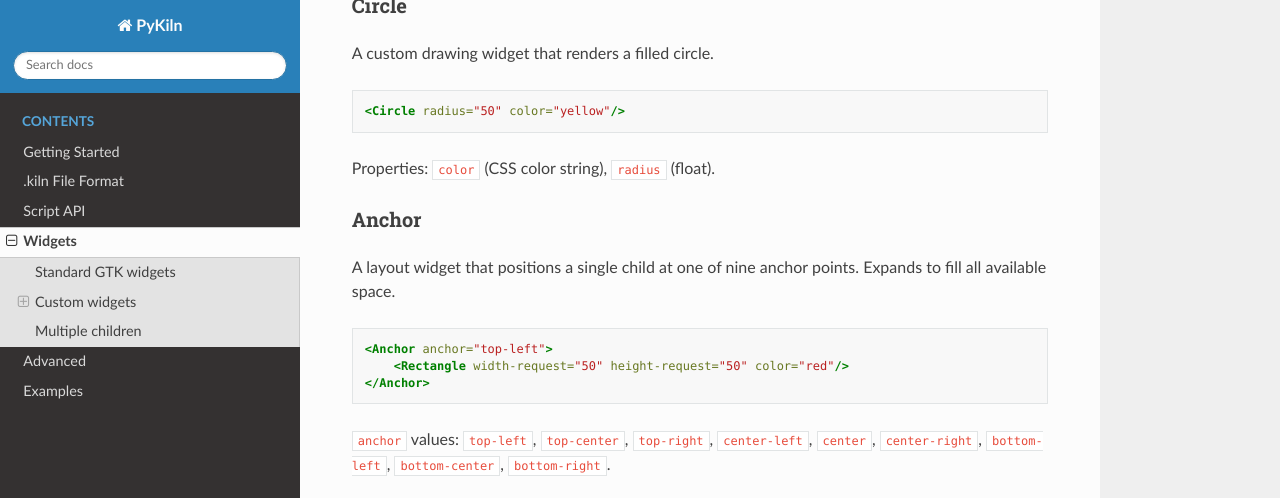
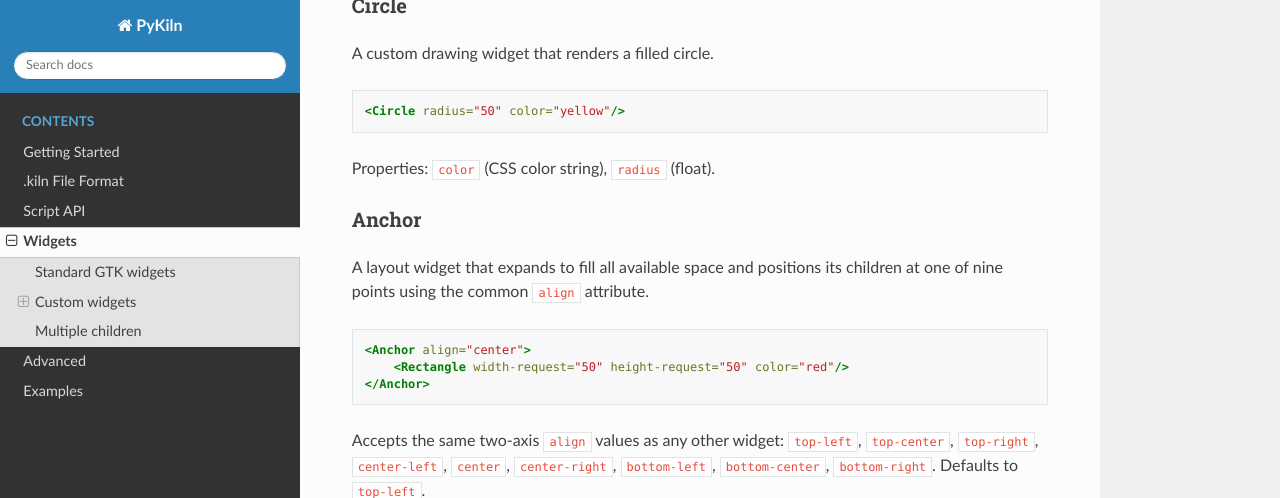
Before and after one commit to DobroSaBokja/pykiln, a Sphinx documentation site: the page built from docs/widgets.rst, in a window 1280 px wide and 900 px high, scrolled down 1699 px, cut to the strip 0-498 px from the top of the window. Built offline with Sphinx 7.4.7 and the Read the Docs theme 3.1.0, drawn with Linux system fonts in a browser that asks for light colours.

Commit message:
Updated related docs

```diff
--- a/docs/widgets.rst
+++ b/docs/widgets.rst
@@ -114,18 +114,19 @@ Properties: ``color`` (CSS color string), ``radius`` (float).
 Anchor
 ~~~~~~
 
-A layout widget that positions a single child at one of nine anchor points.
-Expands to fill all available space.
+A layout widget that expands to fill all available space and positions its
+children at one of nine points using the common ``align`` attribute.
 
 .. code-block:: xml
 
-   <Anchor anchor="top-left">
+   <Anchor align="center">
        <Rectangle width-request="50" height-request="50" color="red"/>
    </Anchor>
 
-``anchor`` values: ``top-left``, ``top-center``, ``top-right``,
-``center-left``, ``center``, ``center-right``, ``bottom-left``,
-``bottom-center``, ``bottom-right``.
+Accepts the same two-axis ``align`` values as any other widget:
+``top-left``, ``top-center``, ``top-right``, ``center-left``, ``center``,
+``center-right``, ``bottom-left``, ``bottom-center``, ``bottom-right``.
+Defaults to ``top-left``.
 
 .. literalinclude:: ../examples/primitives.kiln
    :language: xml
```
Also changed, not shown: docs/examples.rst (+5 -5 lines), docs/kiln-format.rst (+15 -1 lines).
